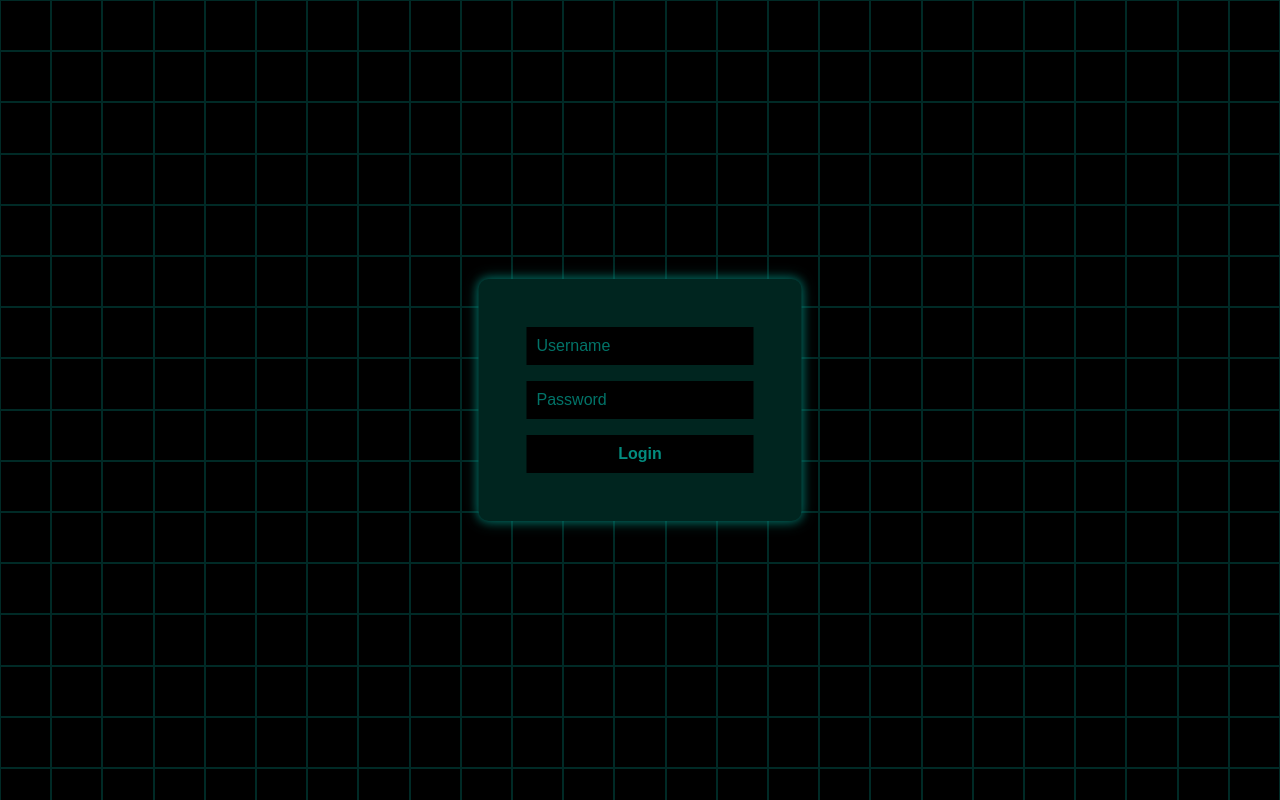
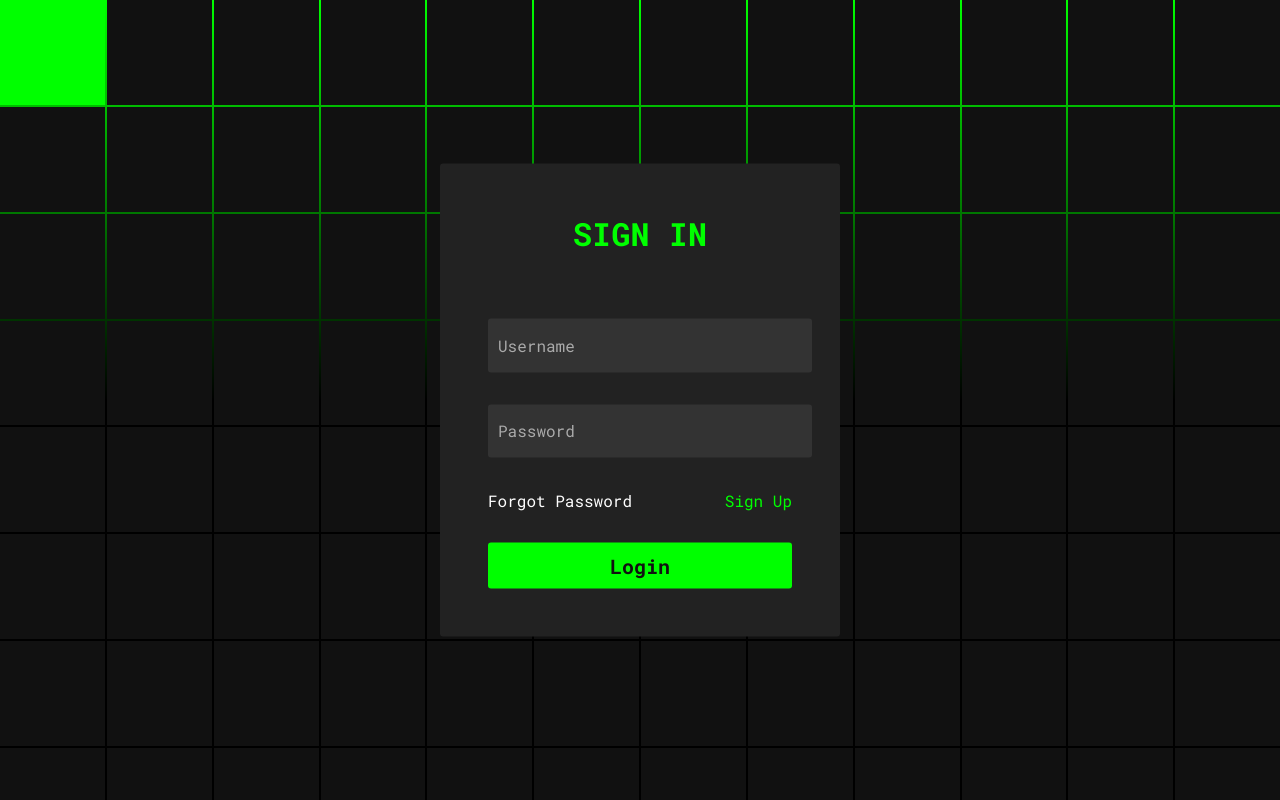
Before and after one commit to gunblade6/hacker_login_form, a plain HTML site: page index.html in a window 1280 px wide. Drawn offline with Linux system fonts and the light colour scheme.

Commit message:
final commit

```diff
--- a/css/main.css
+++ b/css/main.css
@@ -4,8 +4,8 @@
   box-sizing: 0;
 }
 :root {
-  --clr: #038c7f;
-  --sub: #027368;
+  --clr: #0f0;
+  --sub: #0f0;
 }
 
 input:focus {
@@ -13,15 +13,25 @@ input:focus {
 }
 input {
   border: none;
-
+  font-family: "Roboto Mono", monospace;
   color: var(--clr);
-  font-size: 1rem;
-  padding: 10px;
-  background-color: black;
+  font-size: 1em;
+  padding: 25px 10px 7.5px;
+  background-color: #333;
+  border-radius: 3px;
+  -webkit-border-radius: 3px;
+  -moz-border-radius: 3px;
+  -ms-border-radius: 3px;
+  -o-border-radius: 3px;
+  width: 100%;
+  position: relative;
+  color: #fff;
+  caret-color: #0f0;
 }
 body {
   background-color: black;
   height: 100vh;
+  font-family: "Roboto Mono", monospace;
   overflow: hidden;
 }
 input::placeholder {
@@ -31,66 +41,157 @@ main {
   width: 100%;
   height: 100%;
   display: grid;
-  grid-template-columns: repeat(auto-fit, minmax(50px, 1fr));
+  grid-template-columns: repeat(auto-fit, minmax(100px, 1fr));
   position: fixed;
   top: 0;
   left: 0;
+  gap: 2px;
+}
+main::before {
+  content: "";
+  position: absolute;
+  width: 100%;
+  height: 100%;
+  background: linear-gradient(transparent, #0f0, transparent);
+  animation: animate 4s linear infinite;
+  -webkit-animation: animate 4s linear infinite;
 }
 .box {
   aspect-ratio: 1;
-  border: 1px solid rgba(3, 140, 127, 0.3);
-  transition: 300ms;
-  -webkit-transition: 300ms;
-  -moz-transition: 300ms;
-  -ms-transition: 300ms;
-  -o-transition: 300ms;
+  transition: 1s;
+  -webkit-transition: 1s;
+  -moz-transition: 1s;
+  -ms-transition: 1s;
+  -o-transition: 1s;
+  background-color: #111;
+  z-index: 1;
 }
-.box.animated {
-  animation: boxesAnimation 0.7s alternate ease-out;
-  -webkit-animation: boxesAnimation 0.7s alternate ease-out;
-  animation-fill-mode: forwards;
+.box:hover {
+  background-color: var(--clr);
+  transition: 0s;
+  -webkit-transition: 0s;
+  -moz-transition: 0s;
+  -ms-transition: 0s;
+  -o-transition: 0s;
 }
 .form_holder {
   position: fixed;
   top: 50%;
   left: 50%;
   transform: translate(-50%, -50%);
+  z-index: 2;
+  width: 400px;
+}
+@media (max-width: 767px) {
+  .form_holder {
+    width: 300px;
+  }
 }
 .form_holder form {
   display: flex;
   flex-direction: column;
-  gap: 1rem;
-  background-color: #00251f;
+  gap: 2rem;
+  background-color: #222;
   padding: 3rem;
-  border-radius: 10px;
-  -webkit-border-radius: 10px;
-  -moz-border-radius: 10px;
-  -ms-border-radius: 10px;
-  -o-border-radius: 10px;
-  box-shadow: 0px 0px 10px rgba(3, 140, 127, 0.6),
-    0 0 15px rgba(3, 140, 127, 0.6);
+  border-radius: 3px;
+  -webkit-border-radius: 3px;
+  -moz-border-radius: 3px;
+  -ms-border-radius: 3px;
+  -o-border-radius: 3px;
 }
-.form_holder #submit {
-  cursor: pointer;
+.form_holder h1 {
+  font-size: 2rem;
+  color: var(--clr);
+  margin-bottom: 2rem;
+  text-align: center;
+  text-transform: uppercase;
+}
+.form_holder .inputBox {
+  position: relative;
+}
+.form_holder .inputBox input ~ i {
+  position: absolute;
+  left: 0px;
+  top: 50%;
+  padding: 15px 10px;
+  transform: translateY(-50%);
+  -webkit-transform: translateY(-50%);
+  -moz-transform: translateY(-50%);
+  -ms-transform: translateY(-50%);
+  -o-transform: translateY(-50%);
+  color: #aaa;
+  font-style: normal;
+  pointer-events: none;
   transition: 300ms;
   -webkit-transition: 300ms;
   -moz-transition: 300ms;
   -ms-transition: 300ms;
   -o-transition: 300ms;
-  font-weight: bold;
-  background-color: black;
+  font-size: 1rem;
+}
+.form_holder .inputBox input:focus ~ i,
+.form_holder .inputBox input:valid ~ i {
+  transform: translateY(calc(-50% - 10px));
+  -webkit-transform: translateY(calc(-50% - 10px));
+  -moz-transform: translateY(calc(-50% - 10px));
+  -ms-transform: translateY(calc(-50% - 10px));
+  -o-transform: translateY(calc(-50% - 10px));
+  font-size: 0.8em;
+  color: #fff;
+}
+.form_holder .links {
+  display: flex;
+  align-items: center;
+  justify-content: space-between;
+}
+.form_holder .links a {
+  font-size: 1em;
+  transition: 300ms;
+  text-decoration: none;
+  -webkit-transition: 300ms;
+  -moz-transition: 300ms;
+  -ms-transition: 300ms;
+  -o-transition: 300ms;
+}
+.form_holder .links a:first-child {
+  color: #fff;
+}
+.form_holder .links a:first-child:hover {
   color: var(--clr);
 }
+.form_holder .links a:last-child {
+  color: var(--clr);
+}
+.form_holder #submit {
+  padding: 10px;
+  cursor: pointer;
+  transition: 500ms;
+  -webkit-transition: 500ms;
+  -moz-transition: 500ms;
+  -ms-transition: 500ms;
+  -o-transition: 500ms;
+  font-weight: bold;
+  font-size: 1.25em;
+  background-color: var(--clr);
+  color: #111;
+}
 .form_holder #submit:hover {
-  background-color: var(--clr);
-  color: black;
+  background-color: rgb(0, 209, 0);
 }
 
-@keyframes boxesAnimation {
+@keyframes animate {
   0% {
-    background-color: var(--clr);
+    transform: translateY(-100%);
+    -webkit-transform: translateY(-100%);
+    -moz-transform: translateY(-100%);
+    -ms-transform: translateY(-100%);
+    -o-transform: translateY(-100%);
   }
   100% {
-    background-color: transparent;
+    transform: translateY(100%);
+    -webkit-transform: translateY(100%);
+    -moz-transform: translateY(100%);
+    -ms-transform: translateY(100%);
+    -o-transform: translateY(100%);
   }
 }
--- a/index.html
+++ b/index.html
@@ -7,13 +7,30 @@
     <!-- css -->
     <link rel="stylesheet" href="./css/main.css" />
     <title>Hacker login form</title>
+    <link rel="preconnect" href="https://fonts.googleapis.com" />
+    <link rel="preconnect" href="https://fonts.gstatic.com" crossorigin />
+    <link
+      href="https://fonts.googleapis.com/css2?family=Open+Sans:wght@400;700&family=Roboto+Mono:wght@200;300;400;600;700&display=swap"
+      rel="stylesheet"
+    />
   </head>
   <body>
     <main>
       <article class="form_holder">
         <form action="./">
-          <input type="text" id="username" placeholder="Username" />
-          <input type="password" id="password" placeholder="Password" />
+          <h1>Sign In</h1>
+          <div class="inputBox">
+            <input type="text" id="username" required />
+            <i>Username</i>
+          </div>
+          <div class="inputBox">
+            <input type="password" id="password" required />
+            <i>Password</i>
+          </div>
+          <div class="links">
+            <a href="./">Forgot Password</a>
+            <a href="./">Sign Up</a>
+          </div>
           <input type="submit" value="Login" id="submit" />
         </form>
       </article>
--- a/js/main.js
+++ b/js/main.js
@@ -6,25 +6,3 @@ for (let i = 0; i < 600; i++) {
 
   mainElement.appendChild(box);
 }
-
-const boxes = document.querySelectorAll(`.box`);
-
-boxes.forEach((box) => {
-  box.addEventListener(`mouseover`, () => {
-    if (box.classList.contains(`animated`)) {
-      trigger(box);
-    } else {
-      trigger(box);
-    }
-  });
-});
-
-function trigger(element) {
-  element.classList.remove(`animated`);
-  void element.offsetWidth;
-  element.classList.add(`animated`);
-  let removeAnimation = setTimeout(() => {
-    element.classList.remove(`animated`);
-  }, 700);
-  removeAnimation;
-}
```
